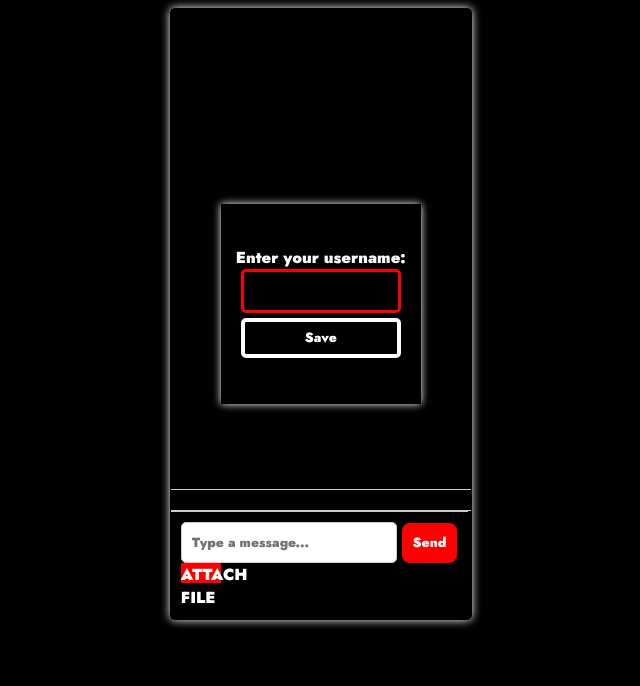
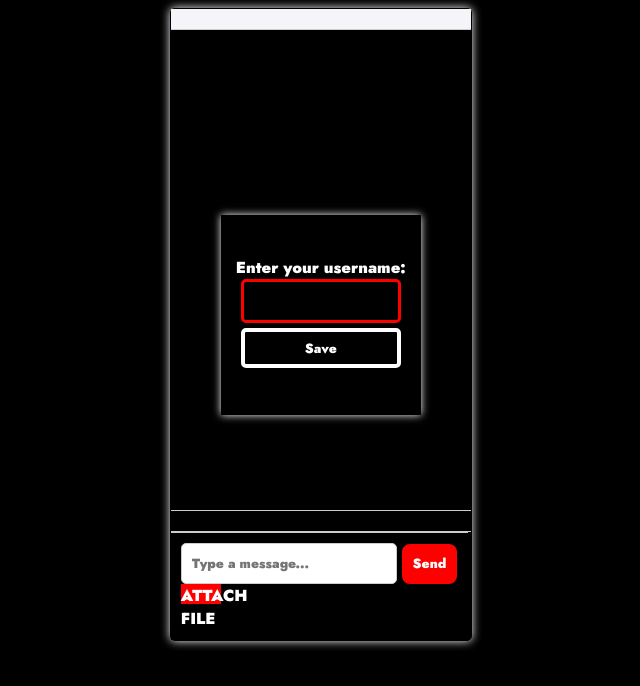
Before and after one commit to avdhez/Chat-geoup-random, a website: page public/index.html in a window 1280 px wide. Shown: the whole page, without its empty margins (308-948 px from the left). Drawn offline with nearby package versions, Linux system fonts and the light colour scheme; no server answers.

Commit message:
Update style.css

```diff
--- a/public/style.css
+++ b/public/style.css
@@ -14,6 +14,12 @@ left: 50;
   justify-content: center;
   align-items: center;
 
+}
+
+#online-users {
+  background-color: #f4f4f9;
+  padding: 10px;
+  border-bottom: 1px solid #ccc;
 }
 
 attach {
```
